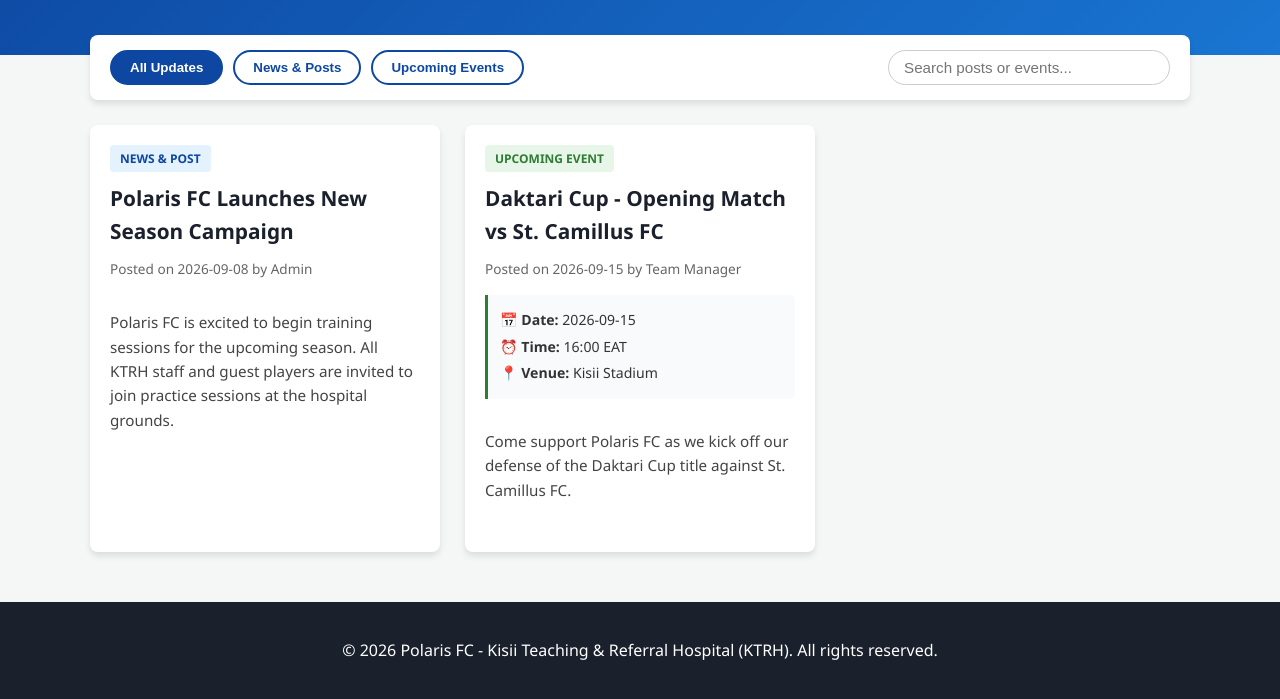
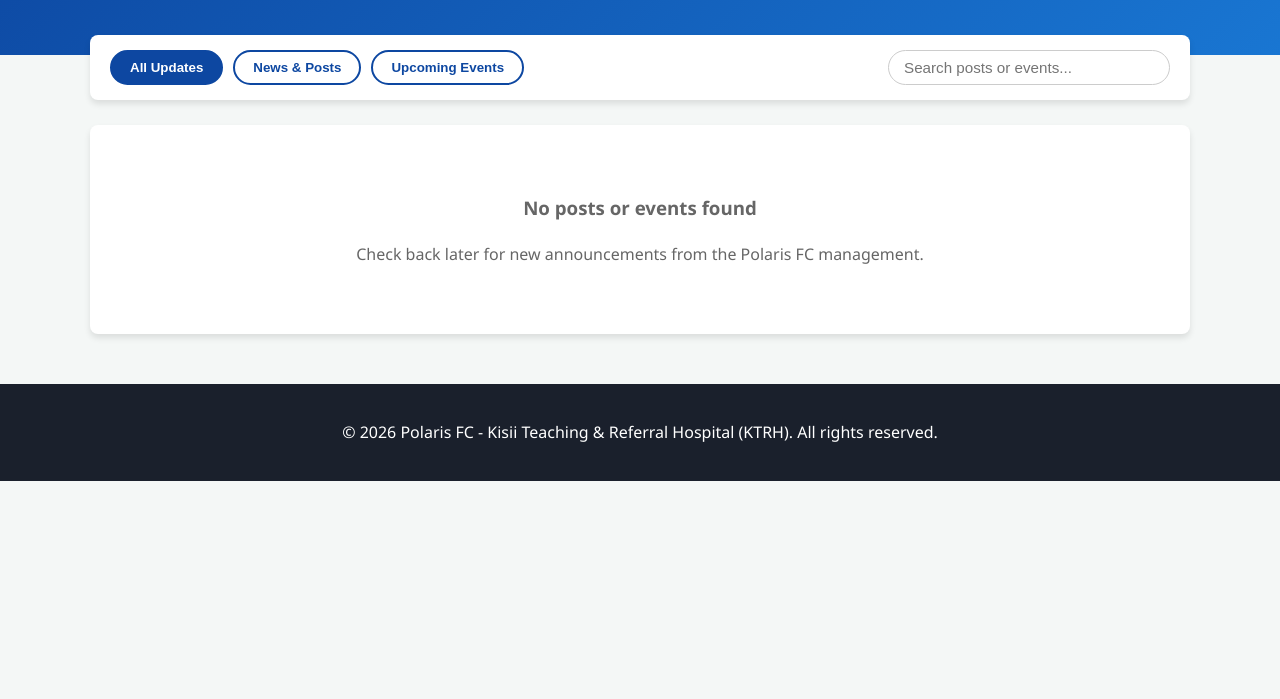
Before and after one commit to rashidcabdi492-lab/my-project, a plain HTML site: page public/polarispost.html in a window 1280 px wide. Shown: the part 143-842 px from the top of the page. After the commit the page ends 800 px from the top, so only its background shows below. Drawn offline with Linux system fonts and the light colour scheme.

Commit message:
Remove sample post fallback from getPublishedItems

```diff
--- a/public/polarispost.html
+++ b/public/polarispost.html
@@ -234,30 +234,11 @@
 
         let currentFilter = 'all';
 
-        // Retrieve items from localStorage (published by admin)
-        function getPublishedItems() {
-            return JSON.parse(localStorage.getItem('polaris_published_content')) || [
-                // Sample default content if no admin posts exist yet
-                {
-                    id: 1,
-                    type: 'post',
-                    title: 'Polaris FC Launches New Season Campaign',
-                    date: '2026-09-08',
-                    content: 'Polaris FC is excited to begin training sessions for the upcoming season. All KTRH staff and guest players are invited to join practice sessions at the hospital grounds.',
-                    author: 'Admin'
-                },
-                {
-                    id: 2,
-                    type: 'event',
-                    title: 'Daktari Cup - Opening Match vs St. Camillus FC',
-                    date: '2026-09-15',
-                    location: 'Kisii Stadium',
-                    time: '16:00 EAT',
-                    content: 'Come support Polaris FC as we kick off our defense of the Daktari Cup title against St. Camillus FC.',
-                    author: 'Team Manager'
-                }
-            ];
-        }
+
+        // Retrieve items from localStorage without fallback sample posts
+function getPublishedItems() {
+    return JSON.parse(localStorage.getItem('polaris_published_content')) || [];
+}
 
         // Render posts/events into the page
         function renderFeed() {
```
